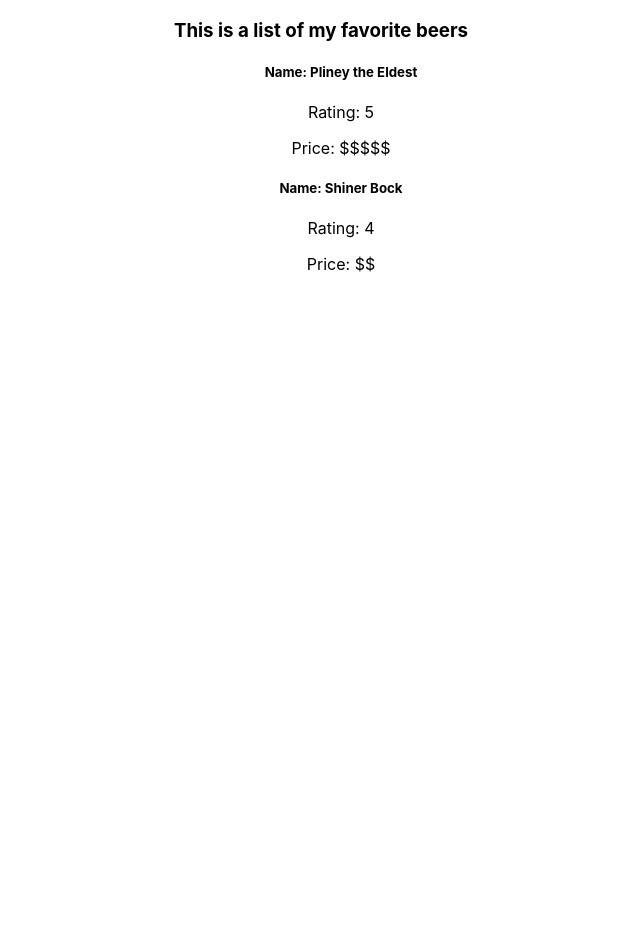
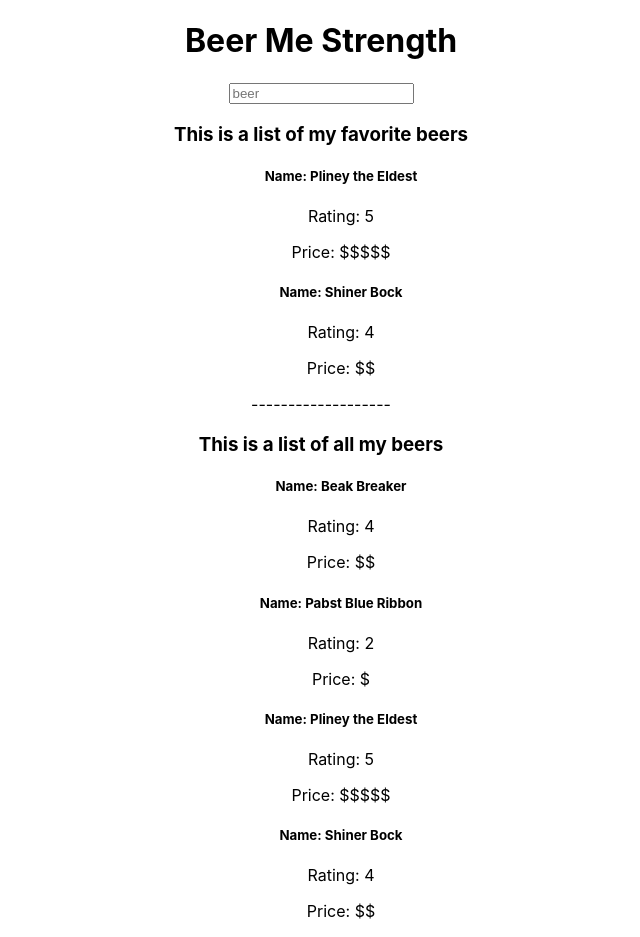
Before and after one commit to wjacobs71086/BeerMeStrength, a React (Create React App) app: page / in a window 1280 px wide. Shown: the whole page, without its empty margins (319-959 px from the left). Before the commit the page ends 800 px from the top, so only its background shows below. Built offline with nearby package versions, Linux system fonts and the light colour scheme.

Commit message:
working on state for search feature

```diff
--- a/src/App.js
+++ b/src/App.js
@@ -1,27 +1,43 @@
-import logo from './logo.svg';
 import './App.css';
 import { Favorites } from './components/Favorites';
 import {useState} from 'react';
 import beerList from './demo_beer_data.js'
+import { MyBeers } from './components/MyBeers';
+import {Search} from './components/Search';
 
 
-// Track at the App Level (logged_in, darkMode, user, beers)
+function App() {
+  const [beers, setBeers] = useState(beerList)
+  const [searching, setSearching] = useState('')
+
+
+const handleSearch = (term) => {
+    return setSearching(term)
+}
+console.log(searching, 'term in searching')
+  // Create a search component and search state. Once user starts typing,
+  // all other components drop and a list of beers by the search shows up
 
 
 
+// TODO: Figure out how to get the search to set the state with each new letter. Then we can work to filter the list by that term
 
-function App() {
-  const [beers, setstate] = useState(beerList)
-// console.log(beers)
 
 
 
   return (
     <div className="App">
-      <Favorites
-        beers={beers}
-      />
-
+      <h1>Beer Me Strength</h1>
+        <Search
+          beers={beers}
+          handleSearch={handleSearch}
+          // onChange={searchingForBeer}
+        />
+          <Favorites
+            beers={beers}/>
+        <p>-------------------</p>
+          <MyBeers
+            beers={beers}/>
     </div>
   );
 }
--- /dev/null
+++ b/src/components/MyBeers.js
@@ -0,0 +1,19 @@
+import React from 'react'
+import {Beer} from './Beer'
+
+export const MyBeers = (props) => {
+    return (
+        <div>
+            <h3>This is a list of all my beers</h3>
+                <ul>
+                {(props.beers) ? props.beers.map(beer => {
+                    return ( <Beer
+                                key={beer.id}
+                                name={beer.name}
+                                rating={beer.rating}
+                                price={beer.price}/>
+                )}) : null}
+                </ul>
+        </div>
+    )
+}
--- /dev/null
+++ b/src/components/Search.js
@@ -0,0 +1,20 @@
+import React, {useState} from 'react'
+
+export const Search = (props) => {
+    const [searchTerm, setSearchTerm] = useState("")
+
+
+
+    return (
+        <div>
+            <input
+                type='text'
+                defaultValue=''
+                onChange={(e) => {
+                    setSearchTerm(e.target.value)
+                    props.handleSearch(searchTerm)
+                }}
+                placeholder='beer'/>
+        </div>
+    )
+}
```
Also changed, not shown: src/logo.svg (deleted).
